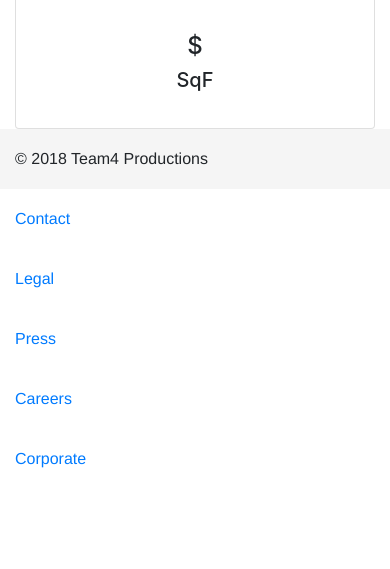
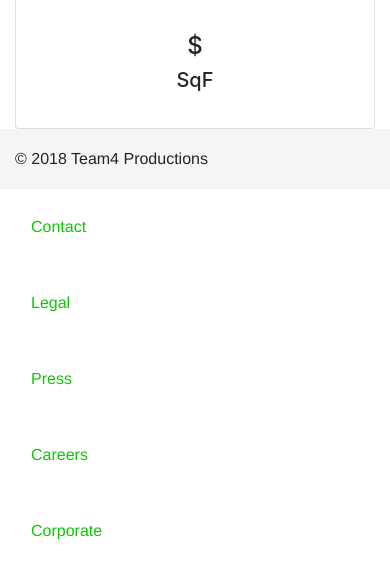
Before and after one commit to UAHCS499Spring2018Team4/T4RSU, a Django app: template T4RSU/realestate/templates/realestate/Listing.html in a window 390 px wide. Shown: the part 1026-1595 px from the top of the page. Before the commit the page ends 1494 px from the top, so only its background shows below. Run offline with Django 3.2, Linux system fonts and the light colour scheme; the template is opened without the code that fills it, so the values that code supplies are empty; parts of the project's set-up code (start-up, migrations or seed data) failed here and were passed over.

Commit message:
Fixed a coloring issue with some links

```diff
--- a/T4RSU/realestate/templates/realestate/Listing.html
+++ b/T4RSU/realestate/templates/realestate/Listing.html
@@ -252,11 +252,11 @@ body {
     <footer class="footer">
         <ul class="nav col-sm-12 soft-text">
             <li class="col-sm-2"> &copy; 2018 Team4 Productions</li>
-            <li class="col-sm-2"><a href="#">Contact</a></li>
-            <li class="col-sm-2"><a href="#">Legal</a></li>
-            <li class="col-sm-2"><a href="#">Press</a></li>
-            <li class="col-sm-2"><a href="#">Careers</a></li>
-            <li class="col-sm-2"><a href="#">Corporate</a></li>
+            <li class="col-sm-2"><a href="#" class="nav-link greentext">Contact</a></li>
+            <li class="col-sm-2"><a href="#" class="nav-link greentext">Legal</a></li>
+            <li class="col-sm-2"><a href="#" class="nav-link greentext">Press</a></li>
+            <li class="col-sm-2"><a href="#" class="nav-link greentext">Careers</a></li>
+            <li class="col-sm-2"><a href="#" class="nav-link greentext">Corporate</a></li>
         </ul>
     </footer>
 
```
Also changed, not shown: T4RSU/realestate/templates/realestate/LandingPage.html (+6 -5 lines), T4RSU/realestate/templates/realestate/ShowingSchedule.html (+5 -5 lines).
